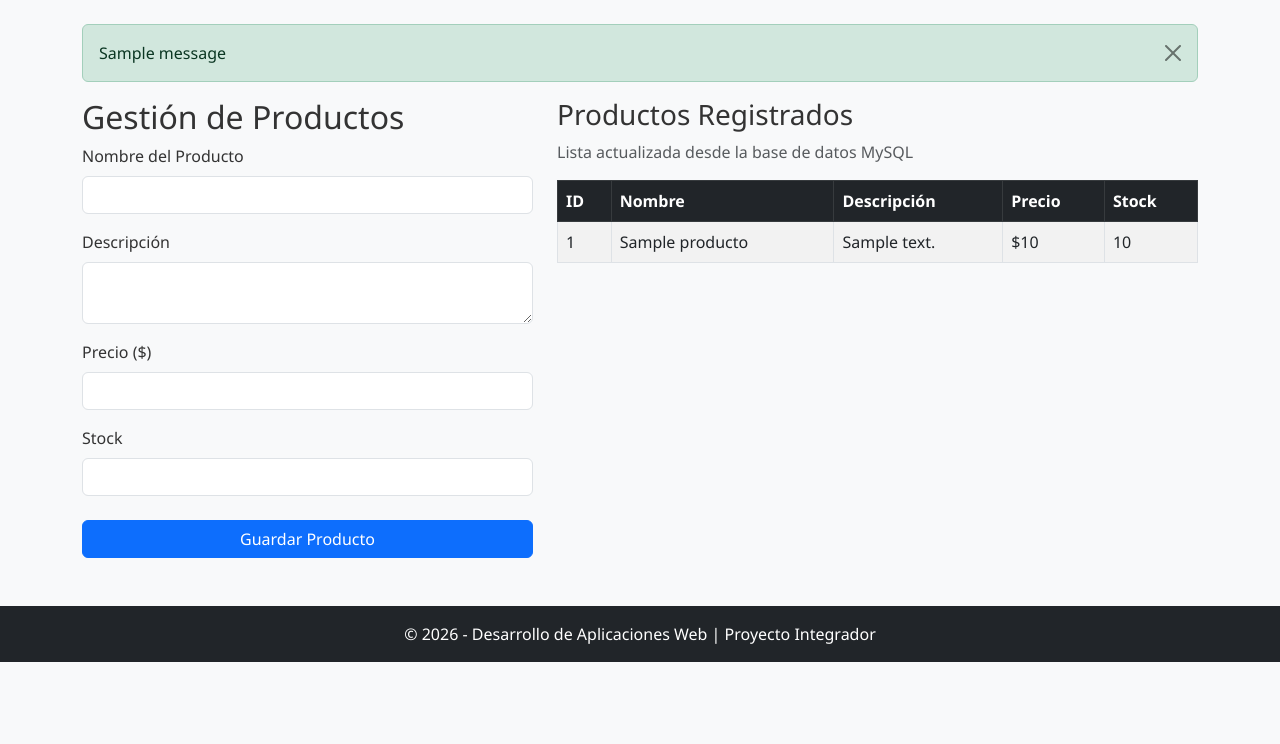
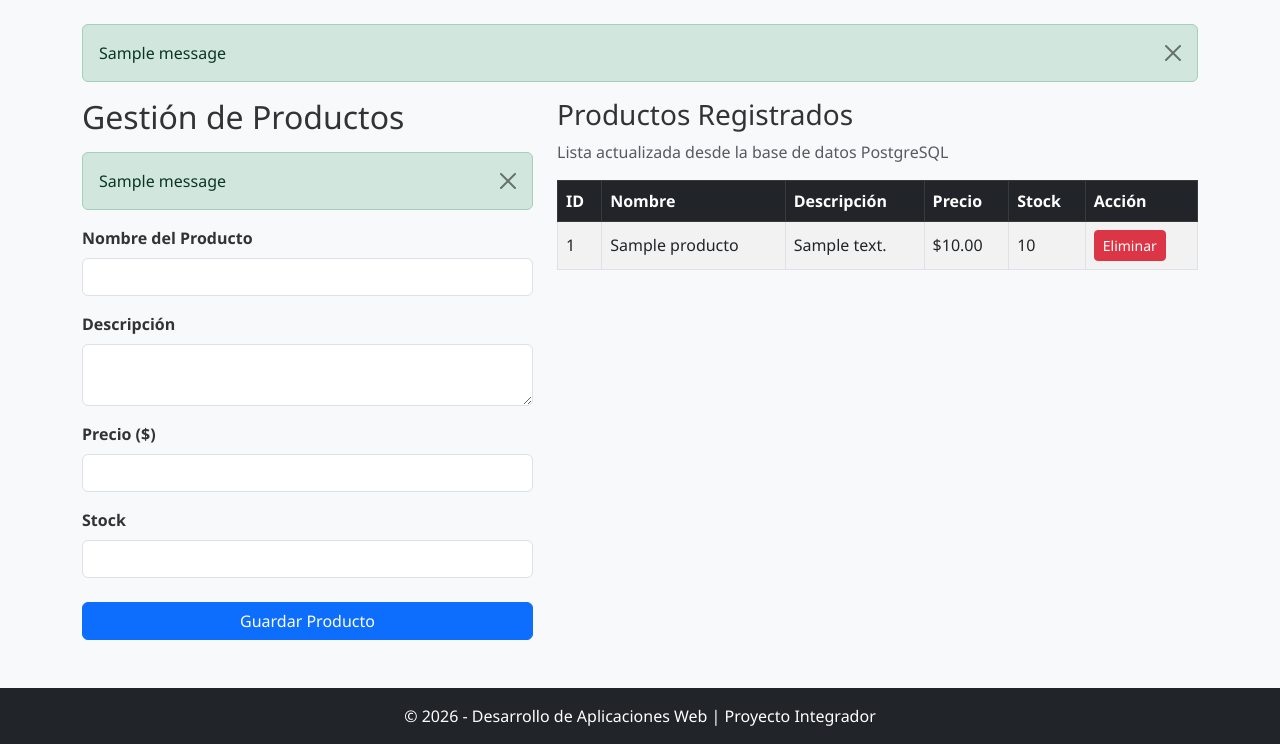
Before and after one commit to ManuelManzaba/2626----DESARROLLO-DE-APLICACIONES-WEB--General, a Flask app: page /productos in a window 1280 px wide. Shown: the part 56-800 px from the top of the page. Run offline with Flask 3, Linux system fonts and the light colour scheme; a user stored in the database is signed in; tables that the repository leaves empty hold one stand-in row (values such as "Sample post"); one stand-in notice (Sample message) is shown; a database or web service that is not in the repository returns one stand-in record (values such as "Sample title"); some libraries are stand-ins or nearby versions.

Commit message:
Solucionado guardado de productos y formularios WTF

```diff
--- a/app.py
+++ b/app.py
@@ -38,7 +38,15 @@ def inicializar_base_de_datos():
                 CREATE TABLE IF NOT EXISTS proveedores (
                     id SERIAL PRIMARY KEY,
                     nombre VARCHAR(100) NOT NULL,
-                    ruc VARCHAR(13)
+                    contacto VARCHAR(100),
+                    telefono VARCHAR(15)
+                );
+
+                CREATE TABLE IF NOT EXISTS clientes (
+                    id SERIAL PRIMARY KEY,
+                    empresa VARCHAR(100) NOT NULL,
+                    email VARCHAR(120) NOT NULL,
+                    ciudad VARCHAR(50) NOT NULL
                 );
 
                 CREATE TABLE IF NOT EXISTS productos (
@@ -49,6 +57,13 @@ def inicializar_base_de_datos():
                     stock INT NOT NULL DEFAULT 0,
                     proveedor_id INT REFERENCES proveedores(id) ON DELETE SET NULL,
                     usuario_id INT REFERENCES usuarios(id) ON DELETE SET NULL
+                );
+
+                CREATE TABLE IF NOT EXISTS facturas (
+                    id SERIAL PRIMARY KEY,
+                    cliente VARCHAR(100) NOT NULL,
+                    monto NUMERIC(10, 2) NOT NULL,
+                    fecha TIMESTAMP DEFAULT CURRENT_TIMESTAMP
                 );
             """)
             conexion.commit()
@@ -179,62 +194,62 @@ def logout():
     flash("Has cerrado sesión correctamente.", "info")
     return redirect(url_for('login'))
 
-# --- RUTAS PROTEGEDAS DEL SISTEMA (CRUD POSTGRESQL) ---
+# --- RUTAS PROTEGIDAS DEL SISTEMA (CRUD POSTGRESQL) ---
 
 @app.route('/dashboard')
 @login_required
 def dashboard():
     return render_template('dashboard.html')
 
-# 1. LEER (SELECT CON JOIN) Y CREAR (INSERT) PRODUCTOS
+# 1. LEER Y CREAR PRODUCTOS
 @app.route('/productos', methods=['GET', 'POST'])
 @login_required
 def productos():
     form = ProductoForm()
 
-    # Operación CREAR (INSERT)
-    if request.method == 'POST' and form.validate_on_submit():
-        nombre = form.nombre.data.strip() if hasattr(form, 'nombre') else request.form.get('nombre', '').strip()
-        descripcion = request.form.get('descripcion', '').strip()
-        precio = request.form.get('precio', 0.0)
-        stock = request.form.get('stock', 0)
-        proveedor_id = request.form.get('proveedor_id', 1)
+    if request.method == 'POST':
+        # Captura datos de campos tradicionales HTML o Flask-WTF
+        nombre = form.nombre.data.strip() if getattr(form, 'nombre', None) and form.nombre.data else request.form.get('nombre', '').strip()
+        descripcion = form.descripcion.data.strip() if getattr(form, 'descripcion', None) and form.descripcion.data else request.form.get('descripcion', '').strip()
 
-        conexion = obtener_conexion()
-        if conexion:
-            try:
-                cursor = conexion.cursor()
-                query = """
-                    INSERT INTO productos (nombre, descripcion, precio, stock, proveedor_id, usuario_id)
-                    VALUES (%s, %s, %s, %s, %s, %s)
-                """
-                cursor.execute(query, (nombre, descripcion, precio, stock, proveedor_id, current_user.id))
-                conexion.commit()
-                cursor.close()
-                conexion.close()
-                flash("Producto agregado correctamente.", "success")
-                return redirect(url_for('productos'))
-            except Exception as e:
-                print(f"Error al insertar en PostgreSQL: {e}")
-                flash("Ocurrió un error al guardar el producto.", "danger")
-                if conexion:
+        try:
+            precio = float(form.precio.data) if getattr(form, 'precio', None) and form.precio.data else float(request.form.get('precio', 0.0))
+        except ValueError:
+            precio = 0.0
+
+        try:
+            stock = int(form.stock.data) if getattr(form, 'stock', None) and form.stock.data else int(request.form.get('stock', 0))
+        except ValueError:
+            stock = 0
+
+        if nombre:
+            conexion = obtener_conexion()
+            if conexion:
+                try:
+                    cursor = conexion.cursor()
+                    query = """
+                        INSERT INTO productos (nombre, descripcion, precio, stock, usuario_id)
+                        VALUES (%s, %s, %s, %s, %s)
+                    """
+                    cursor.execute(query, (nombre, descripcion, precio, stock, current_user.id))
+                    conexion.commit()
+                    cursor.close()
                     conexion.close()
+                    flash("Producto agregado correctamente.", "success")
+                    return redirect(url_for('productos'))
+                except Exception as e:
+                    print(f"Error al insertar en PostgreSQL: {e}")
+                    flash("Ocurrió un error al guardar el producto.", "danger")
+                    if conexion:
+                        conexion.close()
 
-    # Operación LEER (SELECT CON JOIN DE 3 TABLAS: productos, proveedores, usuarios)
+    # Operación LEER (SELECT)
     lista_productos = []
     conexion = obtener_conexion()
     if conexion:
         try:
             cursor = conexion.cursor()
-            query_join = """
-                SELECT p.id, p.nombre, p.descripcion, p.precio, p.stock,
-                       pr.nombre AS proveedor_nombre, u.usuario AS registrado_por
-                FROM productos p
-                LEFT JOIN proveedores pr ON p.proveedor_id = pr.id
-                LEFT JOIN usuarios u ON p.usuario_id = u.id
-                ORDER BY p.id DESC;
-            """
-            cursor.execute(query_join)
+            cursor.execute("SELECT id, nombre, descripcion, precio, stock FROM productos ORDER BY id DESC;")
             lista_productos = cursor.fetchall()
             cursor.close()
             conexion.close()
@@ -245,27 +260,26 @@ def productos():
 
     return render_template('formulario_producto.html', form=form, productos=lista_productos)
 
-# 2. ACTUALIZAR PRODUCTO (UPDATE)
+# 2. ACTUALIZAR PRODUCTO
 @app.route('/productos/editar/<int:id>', methods=['GET', 'POST'])
 @login_required
 def editar_producto(id):
-    conexion = obtener_conexion()
     if request.method == 'POST':
         nombre = request.form.get('nombre', '').strip()
         descripcion = request.form.get('descripcion', '').strip()
         precio = request.form.get('precio', 0.0)
         stock = request.form.get('stock', 0)
-        proveedor_id = request.form.get('proveedor_id', 1)
 
+        conexion = obtener_conexion()
         if conexion:
             try:
                 cursor = conexion.cursor()
                 query = """
                     UPDATE productos
-                    SET nombre=%s, descripcion=%s, precio=%s, stock=%s, proveedor_id=%s
+                    SET nombre=%s, descripcion=%s, precio=%s, stock=%s
                     WHERE id=%s
                 """
-                cursor.execute(query, (nombre, descripcion, precio, stock, proveedor_id, id))
+                cursor.execute(query, (nombre, descripcion, precio, stock, id))
                 conexion.commit()
                 cursor.close()
                 conexion.close()
@@ -279,7 +293,7 @@ def editar_producto(id):
 
     return redirect(url_for('productos'))
 
-# 3. ELIMINAR PRODUCTO (DELETE)
+# 3. ELIMINAR PRODUCTO
 @app.route('/productos/eliminar/<int:id>', methods=['POST'])
 @login_required
 def eliminar_producto(id):
@@ -300,24 +314,95 @@ def eliminar_producto(id):
 
     return redirect(url_for('productos'))
 
-# --- OTRAS RUTAS DEL SISTEMA ---
+# --- MÓDULOS DE CLIENTES, PROVEEDORES Y FACTURACIÓN ---
 
 @app.route('/clientes', methods=['GET', 'POST'])
 @login_required
 def clientes():
     form = ClienteForm()
+    if request.method == 'POST' and form.validate_on_submit():
+        empresa = form.empresa.data.strip()
+        email = form.email.data.strip()
+        ciudad = form.ciudad.data.strip()
+
+        conexion = obtener_conexion()
+        if conexion:
+            try:
+                cursor = conexion.cursor()
+                cursor.execute(
+                    "INSERT INTO clientes (empresa, email, ciudad) VALUES (%s, %s, %s)",
+                    (empresa, email, ciudad)
+                )
+                conexion.commit()
+                cursor.close()
+                conexion.close()
+                flash("Cliente guardado exitosamente.", "success")
+                return redirect(url_for('clientes'))
+            except Exception as e:
+                print(f"Error al guardar cliente: {e}")
+                flash("Error al guardar cliente.", "danger")
+                if conexion:
+                    conexion.close()
+
     return render_template('formulario_cliente.html', form=form)
 
 @app.route('/proveedores', methods=['GET', 'POST'])
 @login_required
 def proveedores():
     form = ProveedorForm()
+    if request.method == 'POST' and form.validate_on_submit():
+        nombre = form.nombre.data.strip()
+        contacto = form.contacto.data.strip()
+        telefono = form.telefono.data.strip()
+
+        conexion = obtener_conexion()
+        if conexion:
+            try:
+                cursor = conexion.cursor()
+                cursor.execute(
+                    "INSERT INTO proveedores (nombre, contacto, telefono) VALUES (%s, %s, %s)",
+                    (nombre, contacto, telefono)
+                )
+                conexion.commit()
+                cursor.close()
+                conexion.close()
+                flash("Proveedor guardado exitosamente.", "success")
+                return redirect(url_for('proveedores'))
+            except Exception as e:
+                print(f"Error al guardar proveedor: {e}")
+                flash("Error al guardar proveedor.", "danger")
+                if conexion:
+                    conexion.close()
+
     return render_template('formulario_proveedor.html', form=form)
 
 @app.route('/facturacion', methods=['GET', 'POST'])
 @login_required
 def facturacion():
     form = FacturacionForm()
+    if request.method == 'POST' and form.validate_on_submit():
+        cliente = form.cliente.data.strip()
+        monto = form.monto.data
+
+        conexion = obtener_conexion()
+        if conexion:
+            try:
+                cursor = conexion.cursor()
+                cursor.execute(
+                    "INSERT INTO facturas (cliente, monto) VALUES (%s, %s)",
+                    (cliente, monto)
+                )
+                conexion.commit()
+                cursor.close()
+                conexion.close()
+                flash("Factura generada exitosamente.", "success")
+                return redirect(url_for('facturacion'))
+            except Exception as e:
+                print(f"Error al generar factura: {e}")
+                flash("Error al generar factura.", "danger")
+                if conexion:
+                    conexion.close()
+
     return render_template('formulario_facturacion.html', form=form)
 
 if __name__ == '__main__':
--- a/forms/producto_form.py
+++ b/forms/producto_form.py
@@ -1,9 +1,10 @@
 from flask_wtf import FlaskForm
-from wtforms import StringField, TextAreaField
-from wtforms.validators import Optional
+from wtforms import StringField, TextAreaField, FloatField, IntegerField, SubmitField
+from wtforms.validators import DataRequired, NumberRange
 
 class ProductoForm(FlaskForm):
-    nombre = StringField('Nombre del Producto')
+    nombre = StringField('Nombre del Producto', validators=[DataRequired(message="El nombre es obligatorio.")])
     descripcion = TextAreaField('Descripción')
-    precio = StringField('Precio')
-    stock = StringField('Stock')
+    precio = FloatField('Precio ($)', validators=[DataRequired(message="Ingrese un precio válido."), NumberRange(min=0.01)])
+    stock = IntegerField('Stock', validators=[DataRequired(message="Ingrese la cantidad de stock."), NumberRange(min=0)])
+    submit = SubmitField('Guardar Producto')
--- a/templates/formulario_producto.html
+++ b/templates/formulario_producto.html
@@ -1,37 +1,66 @@
 {% extends "base.html" %}
 {% block content %}
 <div class="row">
+    <!-- FORMULARIO DE INGRESO DE PRODUCTO -->
     <div class="col-md-5">
-        <h2>Gestión de Productos</h2>
-        <form method="POST" action="/productos">
+        <h2 class="mb-3">Gestión de Productos</h2>
+
+        <!-- Mensajes de alerta Flash -->
+        {% with messages = get_flashed_messages(with_categories=true) %}
+            {% if messages %}
+                {% for category, message in messages %}
+                    <div class="alert alert-{{ category }} alert-dismissible fade show" role="alert">
+                        {{ message }}
+                        <button type="button" class="btn-close" data-bs-dismiss="alert" aria-label="Close"></button>
+                    </div>
+                {% endfor %}
+            {% endif %}
+        {% endwith %}
+
+        <form method="POST" action="{{ url_for('productos') }}" novalidate>
+            {{ form.hidden_tag() }}
+
             <div class="mb-3">
-                <label class="form-label">Nombre del Producto</label>
-                <input type="text" name="nombre" class="form-control" required>
+                {{ form.nombre.label(class="form-label fw-bold") }}
+                {{ form.nombre(class="form-control") }}
+                {% for error in form.nombre.errors %}
+                    <div class="text-danger small mt-1">{{ error }}</div>
+                {% endfor %}
             </div>
 
             <div class="mb-3">
-                <label class="form-label">Descripción</label>
-                <textarea name="descripcion" class="form-control" rows="2"></textarea>
+                {{ form.descripcion.label(class="form-label fw-bold") }}
+                {{ form.descripcion(class="form-control", rows="2") }}
+                {% for error in form.descripcion.errors %}
+                    <div class="text-danger small mt-1">{{ error }}</div>
+                {% endfor %}
             </div>
 
             <div class="mb-3">
-                <label class="form-label">Precio ($)</label>
-                <input type="number" step="0.01" name="precio" class="form-control" required>
+                {{ form.precio.label(class="form-label fw-bold") }}
+                {{ form.precio(class="form-control", type="number", step="0.01") }}
+                {% for error in form.precio.errors %}
+                    <div class="text-danger small mt-1">{{ error }}</div>
+                {% endfor %}
             </div>
 
             <div class="mb-3">
-                <label class="form-label">Stock</label>
-                <input type="number" name="stock" class="form-control" required>
+                {{ form.stock.label(class="form-label fw-bold") }}
+                {{ form.stock(class="form-control", type="number") }}
+                {% for error in form.stock.errors %}
+                    <div class="text-danger small mt-1">{{ error }}</div>
+                {% endfor %}
             </div>
 
-            <button type="submit" class="btn btn-primary w-100 mt-2">Guardar Producto</button>
+            {{ form.submit(class="btn btn-primary w-100 mt-2") }}
         </form>
     </div>
 
+    <!-- TABLA DE PRODUCTOS REGISTRADOS -->
     <div class="col-md-7">
         <h3>Productos Registrados</h3>
-        <p class="text-muted">Lista actualizada desde la base de datos MySQL</p>
-        <table class="table table-striped table-bordered mt-3">
+        <p class="text-muted">Lista actualizada desde la base de datos PostgreSQL</p>
+        <table class="table table-striped table-bordered mt-3 align-middle">
             <thead class="table-dark">
                 <tr>
                     <th>ID</th>
@@ -39,6 +68,7 @@
                     <th>Descripción</th>
                     <th>Precio</th>
                     <th>Stock</th>
+                    <th>Acción</th>
                 </tr>
             </thead>
             <tbody>
@@ -47,12 +77,17 @@
                     <td>{{ prod[0] }}</td>
                     <td>{{ prod[1] }}</td>
                     <td>{{ prod[2] }}</td>
-                    <td>${{ prod[3] }}</td>
+                    <td>${{ "%.2f"|format(prod[3]|float) }}</td>
                     <td>{{ prod[4] }}</td>
+                    <td>
+                        <form action="{{ url_for('eliminar_producto', id=prod[0]) }}" method="POST" class="d-inline" onsubmit="return confirm('¿Seguro que deseas eliminar este producto?');">
+                            <button type="submit" class="btn btn-danger btn-sm">Eliminar</button>
+                        </form>
+                    </td>
                 </tr>
                 {% else %}
                 <tr>
-                    <td colspan="5" class="text-center text-muted">No hay productos registrados todavía.</td>
+                    <td colspan="6" class="text-center text-muted">No hay productos registrados todavía.</td>
                 </tr>
                 {% endfor %}
             </tbody>
```
